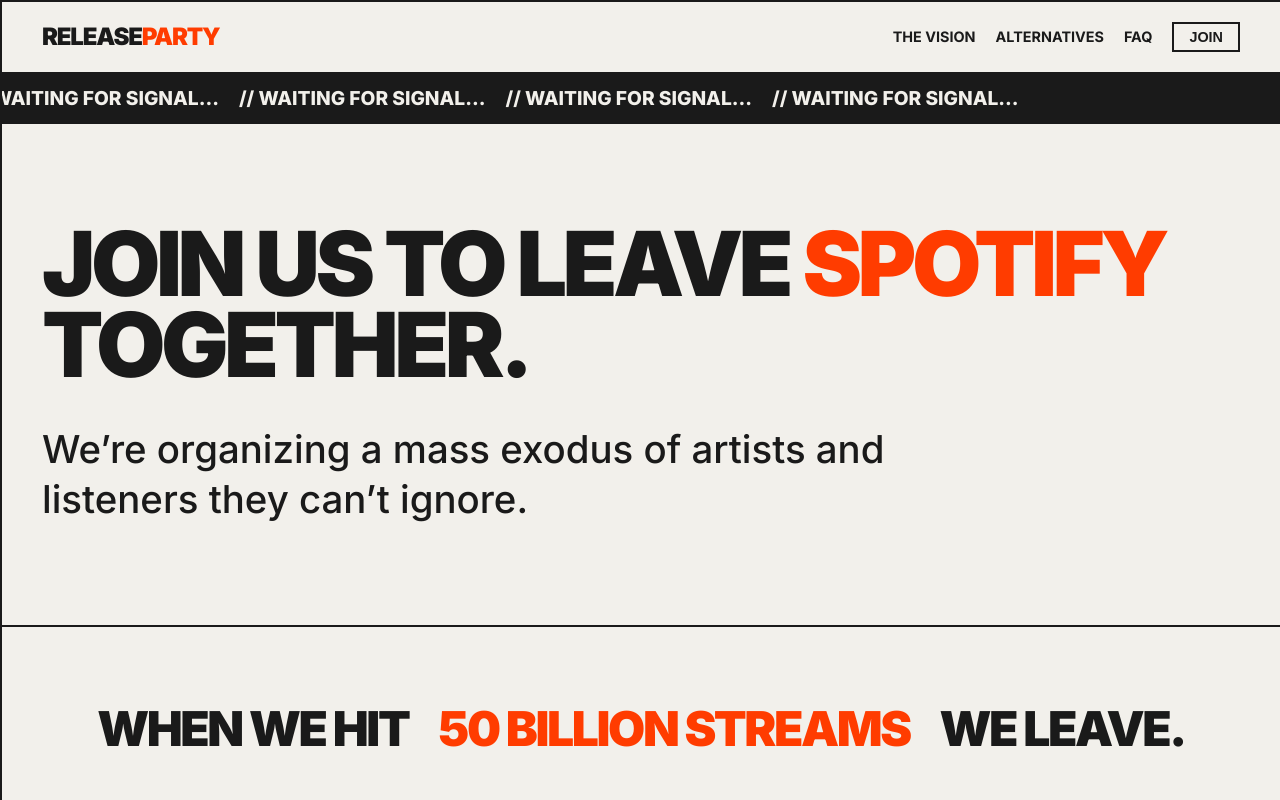
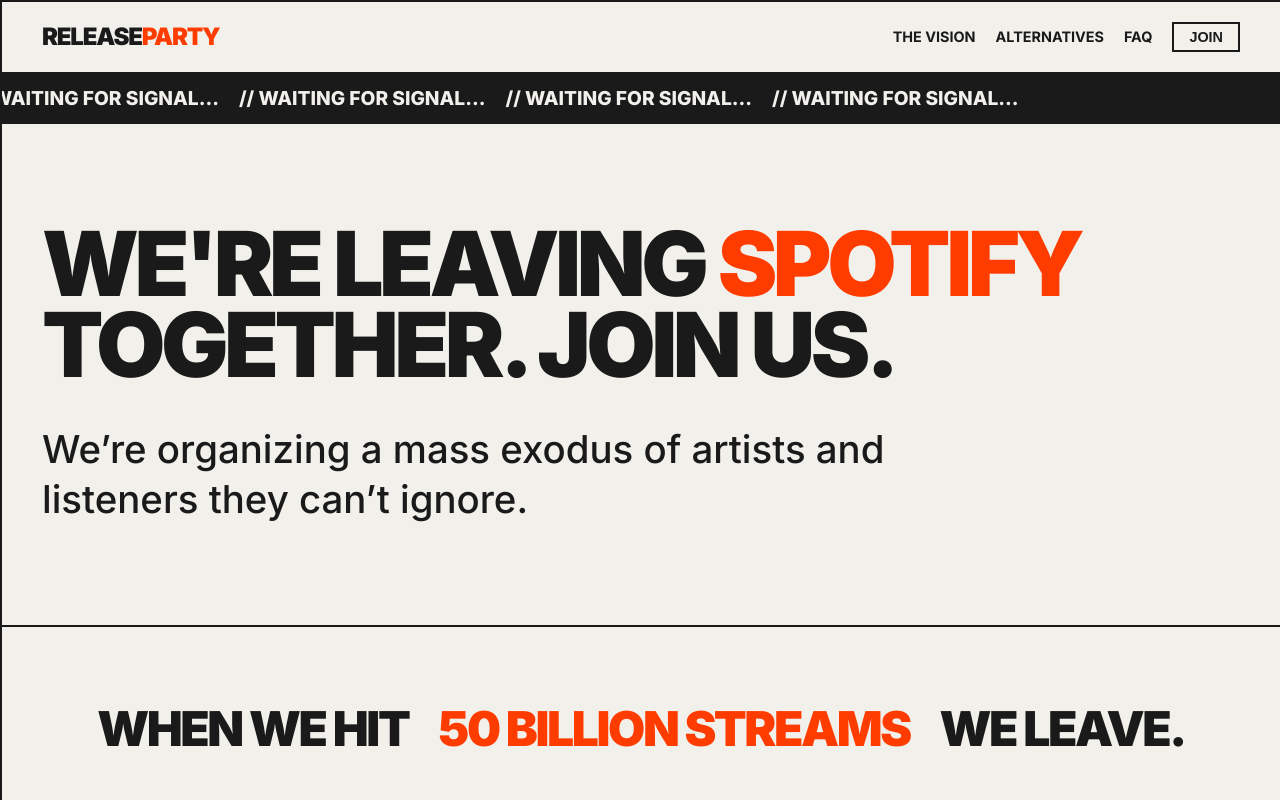
Before and after one commit to ang2990/releaseparty, a SvelteKit app: page / in a window 1280 px wide. Shown: the top 800 px of the page. Built offline with nearby package versions, Linux system fonts and the light colour scheme; no server answers.

Commit message:
content: update hero headline to 'WE'RE LEAVING SPOTIFY TOGETHER. JOIN US.'

```diff
--- a/src/routes/+page.svelte
+++ b/src/routes/+page.svelte
@@ -48,7 +48,7 @@
 <!-- HERO SECTION (PUBLIC NOTICE) -->
 <div class="grid-row">
     <div class="hero-title-box">
-        <h1 class="text-huge">JOIN US TO LEAVE <span class="text-accent">SPOTIFY</span> TOGETHER.</h1>
+        <h1 class="text-huge">WE'RE LEAVING <span class="text-accent">SPOTIFY</span> TOGETHER. JOIN US.</h1>
         <p class="hero-notice-text">
             We’re organizing a mass exodus of artists and listeners they can’t ignore.
         </p>
```
